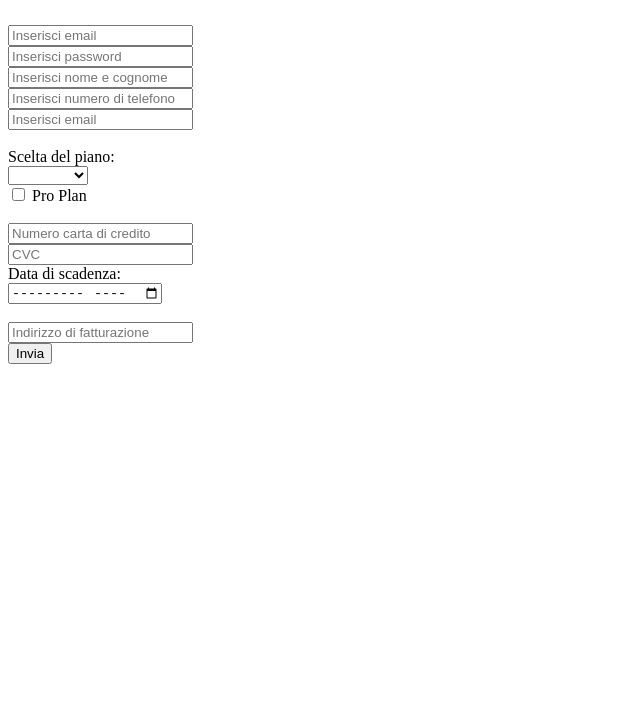
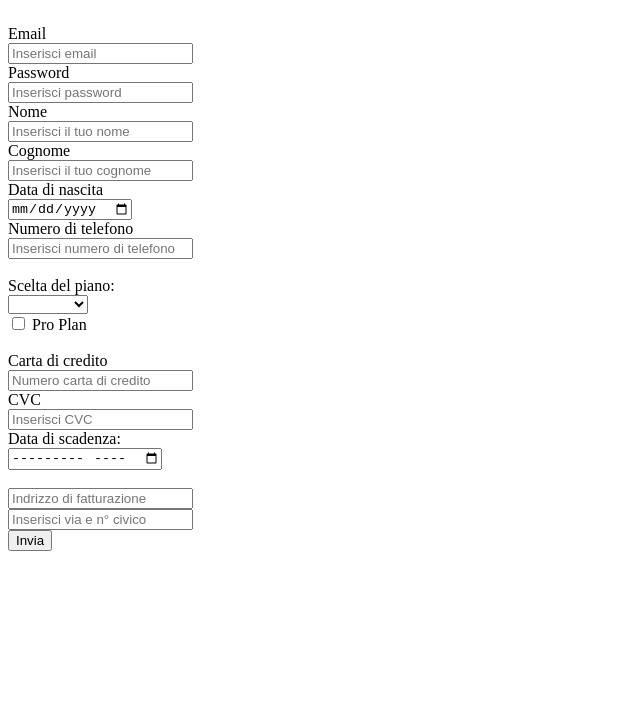
Before and after one commit to lucaprogrammer25/Esercizi_Develhope_, a plain HTML site: page Esercizio_5_Form/start.html in a window 1280 px wide. Shown: the part 73-800 px from the top of the page, without its empty margins (0-640 px from the left). Drawn offline with Linux system fonts and the light colour scheme.

Commit message:
Add exercise 5 in HTML

```diff
--- a/Esercizio_5_Form/start.html
+++ b/Esercizio_5_Form/start.html
@@ -7,16 +7,27 @@
       content="width=device-width, user-scalable=no, initial-scale=1.0, maximum-scale=1.0, minimum-scale=1.0"
     />
     <meta http-equiv="X-UA-Compatible" content="ie=edge" />
-    <title>HTML Lesson</title>
+    <title>Registration form</title>
   </head>
   <body>
-    <h1>Registration form</h1><br>
+
+   <h1>Compila questo form per registrarti!</h1><br>
     <form action="">
-      <input type="Email" placeholder="Inserisci email"><br>
-      <input type="Password" placeholder="Inserisci password"><br>
-      <input type="Nome e Cognome" placeholder="Inserisci nome e cognome"><br>
-      <input type="Numero di telefono" placeholder="Inserisci numero di telefono"><br>
-      <input type="Email" placeholder="Inserisci email"><br><br>
+     <div>
+       <label for="email">Email</label><br>
+       <input type="Email" name="Email" placeholder="Inserisci email"><br>
+       <label for="password">Password</label><br>
+       <input type="Password" name="Password" placeholder="Inserisci password"><br>
+       <label for="name">Nome</label><br>
+       <input type="text" name="name" placeholder="Inserisci il tuo nome"><br>
+       <label for="surname">Cognome</label><br>
+       <input type="text" name="surname" placeholder="Inserisci il tuo cognome"><br>
+       <label for="Birthday">Data di nascita</label><br>
+       <input type="date"><br>
+       <label for="tel">Numero di telefono</label><br>
+       <input type="tel" name="telephone number" placeholder="Inserisci numero di telefono"><br><br>
+      </div>
+     <div>
        <label for="Piano">Scelta del piano:</label><br>
        <select name="Piani" id="Piani">
        <option value="default"></option>
@@ -28,12 +39,20 @@
      </optgroup>
       </select><br>
        <input type="checkbox" name="Pro Plan" value="Pro Plan"/> Pro Plan <br><br>
-      <input type="Carta di credito" placeholder="Numero carta di credito"><br>
-      <input type="CVC" placeholder="CVC"><br>
+     </div>
+     <div>
+      <label for="text">Carta di credito</label><br>
+       <input type="text" name="credit card number" placeholder="Numero carta di credito"><br>
+       <label for="text">CVC</label><br>
+       <input type="text" name="CVC" placeholder="Inserisci CVC"><br>
        <label for="Data di scadenza">Data di scadenza:</label><br>
-      <input type="month" /><br><br>
-      <input type="Indirizzo di fatturazione" placeholder="Indirizzo di fatturazione"><br>
-      <input type="submit" value="Invia"/>
+       <input type="month" name="credit card expiration" min="2023-07"/><br><br>
+       <input type="text" name="billing address" placeholder="Indrizzo di fatturazione"><br>
+       <input type="text" name="billing address" placeholder="Inserisci via e n° civico"><br>
+      </div>
+     <div>
+      <button>Invia</button>
+    </div>
     </form>
   </body>
 </html>
```
Lines whose indentation alone changed are shown as unchanged.
